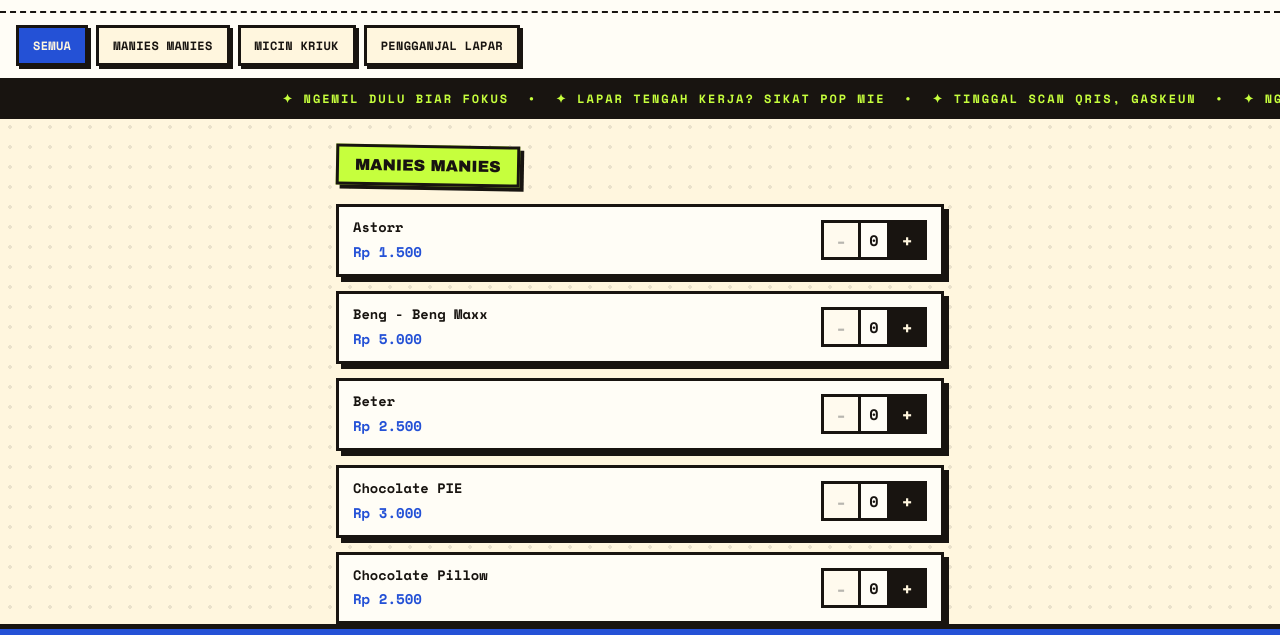
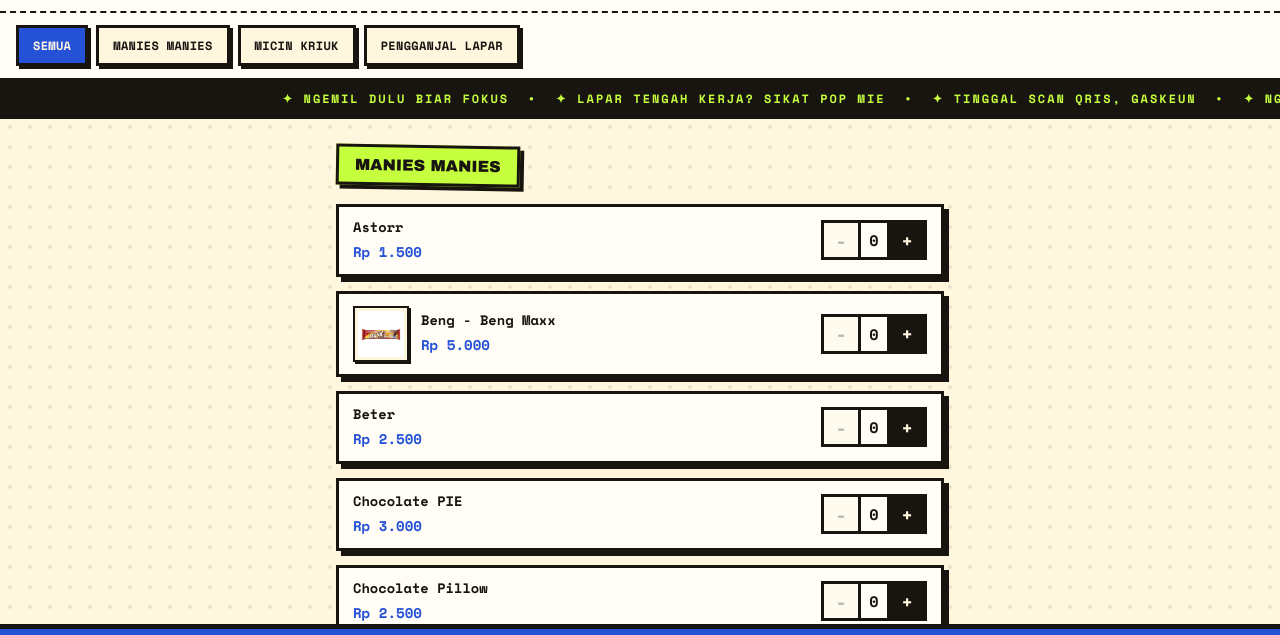
Before and after one commit to dandirayo/SnackStation, a plain HTML site: page index.html in a window 1280 px wide. Shown: the part 103-738 px from the top of the page. Drawn offline with nearby package versions, Linux system fonts and the light colour scheme.

Commit message:
Add snack product image support with Beng-Beng Maxx thumbnail

```diff
--- a/index.html
+++ b/index.html
@@ -187,6 +187,27 @@
     font-weight:700;
     font-size:0.88rem;
     color:var(--blue);
+  }
+
+  .item-thumb-box{
+    width:56px;
+    height:56px;
+    flex-shrink:0;
+    border:2.5px solid var(--ink);
+    background:var(--cream);
+    box-shadow:2px 2px 0 var(--ink);
+    display:flex;
+    align-items:center;
+    justify-content:center;
+    overflow:hidden;
+    margin-right:2px;
+  }
+  .item-thumb{
+    width:100%;
+    height:100%;
+    object-fit:contain;
+    padding:3px;
+    display:block;
   }
 
   .qty-control{
@@ -523,6 +544,7 @@
     .total-price{font-size:1.2rem;}
     .btn-pay{padding:12px 14px;font-size:0.8rem;}
     .btn-reset{padding:12px 10px;font-size:0.78rem;}
+    .item-thumb-box{width:48px;height:48px;}
   }
 </style>
 </head>
@@ -585,6 +607,9 @@
           </div>
         </div>
         <div class="item">
+          <div class="item-thumb-box">
+            <img class="item-thumb" src="images/beng-beng-maxx.png" alt="Beng - Beng Maxx" loading="lazy" width="56" height="56">
+          </div>
           <div class="item-info">
             <div class="item-name">Beng - Beng Maxx</div>
             <div class="item-price">Rp 5.000</div>
@@ -1029,7 +1054,7 @@
   const menuData = {
     "MANIES MANIES": [
       { id: "m1", name: "Astorr", price: 1500 },
-      { id: "m2", name: "Beng - Beng Maxx", price: 5000 },
+      { id: "m2", name: "Beng - Beng Maxx", price: 5000, image: "images/beng-beng-maxx.png" },
       { id: "m3", name: "Beter", price: 2500 },
       { id: "m4", name: "Chocolate PIE", price: 3000 },
       { id: "m5", name: "Chocolate Pillow", price: 2500 },
```
Also changed, not shown: images/beng-beng-maxx.png (added), 1 other file.
